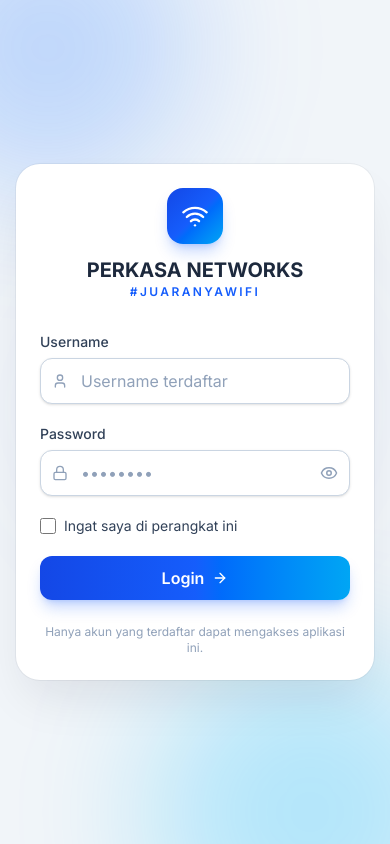
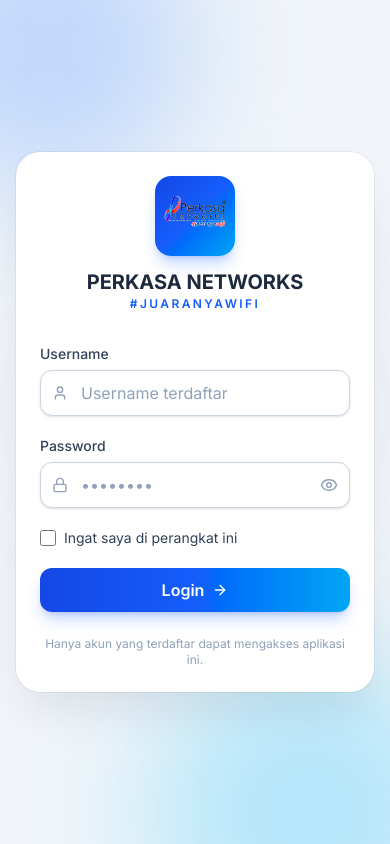
Before and after one commit to indrakantor87/web-psb-perkasa, a Next.js app: page /login in a window 390 px wide. Built offline with nearby package versions, Linux system fonts and the light colour scheme.

Commit message:
feat: use custom logo on login screen
Replace the generic wifi icon with the public logo image in both the desktop and mobile login panels, sized to fit clearly.

```diff
--- a/src/app/(auth)/login/page.tsx
+++ b/src/app/(auth)/login/page.tsx
@@ -1,8 +1,9 @@
 'use client'
 
 import { useEffect, useMemo, useState } from 'react'
+import Image from 'next/image'
 import { useRouter } from 'next/navigation'
-import { AlertCircle, ArrowRight, Check, Eye, EyeOff, Fingerprint, Lock, User, Wifi } from 'lucide-react'
+import { AlertCircle, ArrowRight, Check, Eye, EyeOff, Fingerprint, Lock, User } from 'lucide-react'
 
 const BIOMETRIC_ENABLED_KEY = 'biometric_enabled'
 const BIOMETRIC_USERNAME_KEY = 'biometric_username'
@@ -200,8 +201,15 @@ export default function LoginPage() {
         <div className="relative hidden flex-col justify-between bg-gradient-to-br from-blue-700 via-blue-600 to-sky-500 p-10 text-white md:flex">
           <div>
             <div className="flex items-center gap-3">
-              <span className="flex h-11 w-11 items-center justify-center rounded-2xl bg-white/15 ring-1 ring-white/30 backdrop-blur">
-                <Wifi className="h-6 w-6" />
+              <span className="flex h-14 w-14 items-center justify-center rounded-2xl bg-white/10 ring-1 ring-white/30 backdrop-blur">
+                <Image
+                  src="/logo.png"
+                  alt="Logo Perkasa Networks"
+                  width={44}
+                  height={44}
+                  className="h-11 w-11 rounded-xl object-contain"
+                  priority
+                />
               </span>
               <span className="text-lg font-semibold tracking-wide">PERKASA NETWORKS</span>
             </div>
@@ -231,8 +239,15 @@ export default function LoginPage() {
         <div className="p-6 sm:p-9">
           {/* Brand ringkas untuk mobile */}
           <div className="mb-8 flex flex-col items-center gap-3 text-center md:hidden">
-            <span className="flex h-14 w-14 items-center justify-center rounded-2xl bg-gradient-to-br from-blue-700 via-blue-600 to-sky-500 text-white shadow-lg shadow-blue-600/25">
-              <Wifi className="h-7 w-7" />
+            <span className="flex h-20 w-20 items-center justify-center rounded-2xl bg-gradient-to-br from-blue-700 via-blue-600 to-sky-500 p-2 shadow-lg shadow-blue-600/25">
+              <Image
+                src="/logo.png"
+                alt="Logo Perkasa Networks"
+                width={64}
+                height={64}
+                className="h-16 w-16 rounded-xl object-contain"
+                priority
+              />
             </span>
             <div>
               <h1 className="text-xl font-bold text-slate-800 dark:text-white">PERKASA NETWORKS</h1>
```
